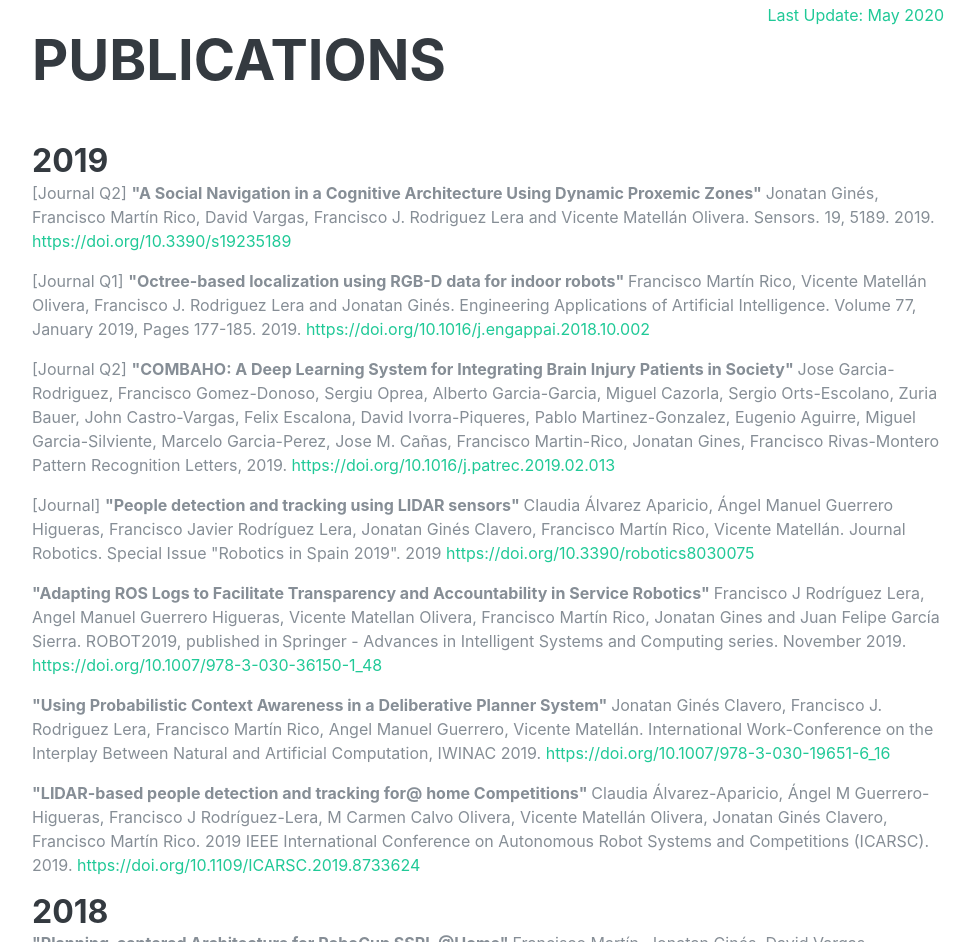
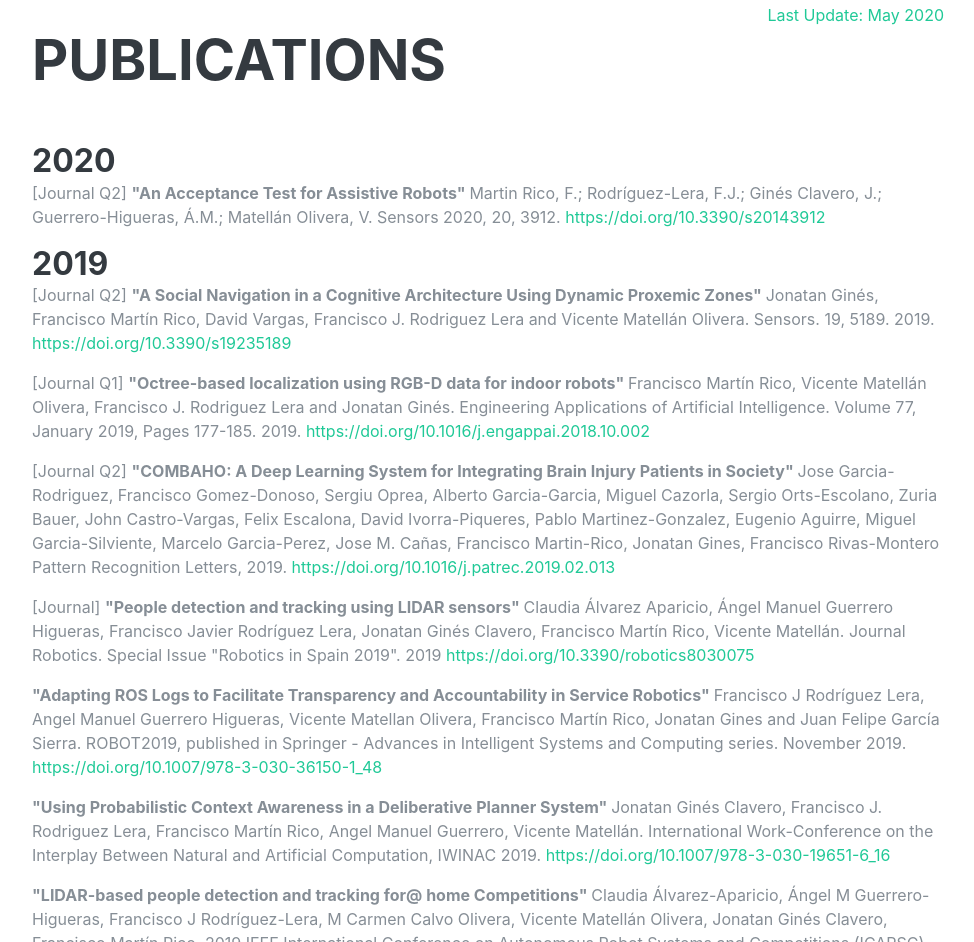
Before and after one commit to jginesclavero/jginesclavero.github.io, a Gatsby site: page / in a window 1280 px wide. Shown: the part 846-1788 px from the top of the page, without its empty margins (288-1262 px from the left). Built offline with nearby package versions, Linux system fonts and the light colour scheme; Gatsby itself is replaced by a stand-in of ours; a web font is replaced by a local one.

Commit message:
Adding sensors 2020 paper

```diff
--- a/src/pages/index.js
+++ b/src/pages/index.js
@@ -53,6 +53,10 @@ const IndexPage = () => (
           </div>
 
           <h2 className="mb-5">Publications</h2>
+          <h3 className="mb-0">2020</h3>
+          <p>
+            [Journal Q2] <b>"An Acceptance Test for Assistive Robots" </b> Martin Rico, F.; Rodríguez-Lera, F.J.; Ginés Clavero, J.; Guerrero-Higueras, Á.M.; Matellán Olivera, V. Sensors 2020, 20, 3912. <a href="https://doi.org/10.3390/s20143912">https://doi.org/10.3390/s20143912</a>
+          </p>
           <h3 className="mb-0">2019</h3>
           <p>
             [Journal Q2] <b>"A Social Navigation in a Cognitive Architecture Using Dynamic Proxemic Zones" </b> Jonatan Ginés, Francisco Martín Rico, David Vargas, Francisco J. Rodriguez Lera and Vicente Matellán Olivera. Sensors. 19, 5189. 2019. <a href="https://doi.org/10.3390/s19235189">https://doi.org/10.3390/s19235189</a>
```
